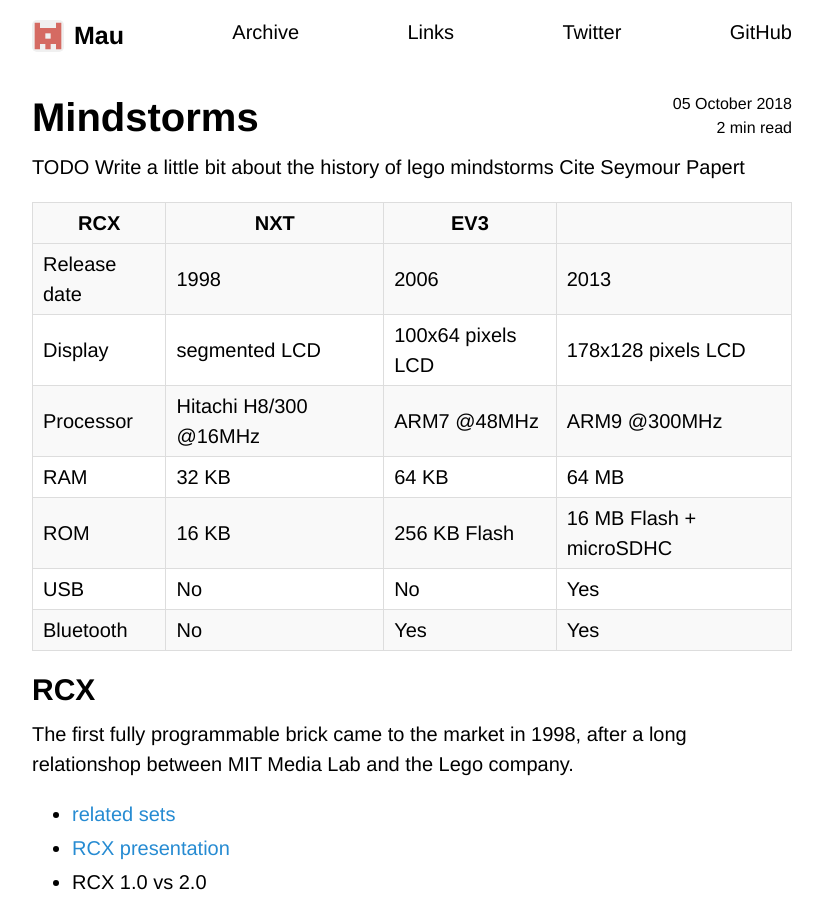
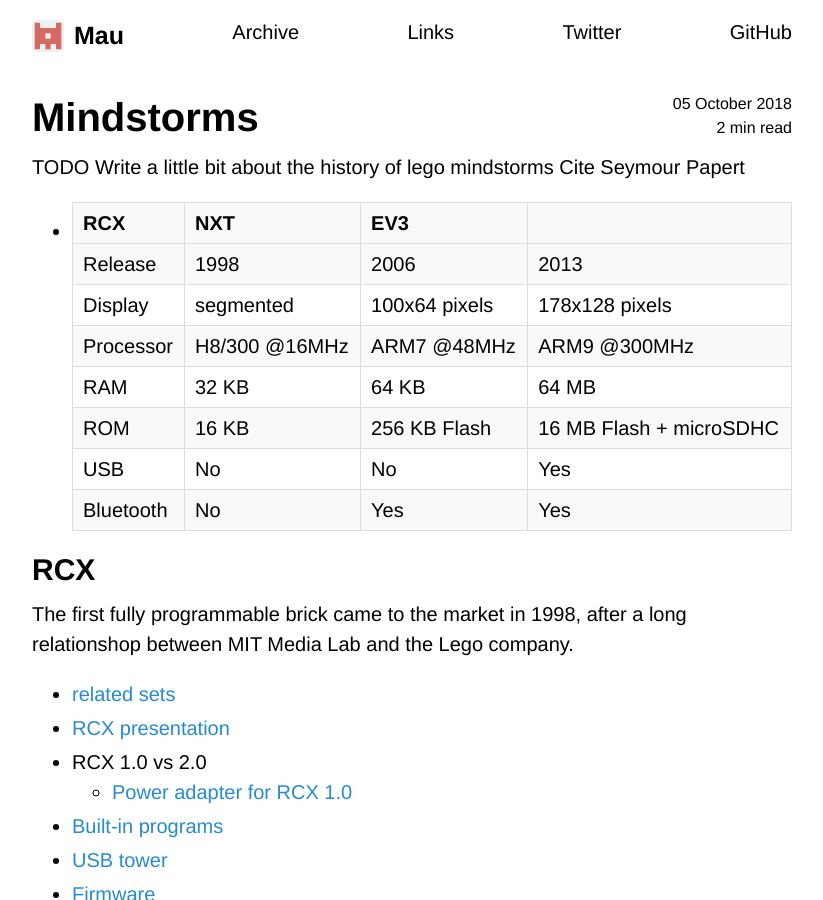
Before and after one commit to Maumagnaguagno/maumagnaguagno.github.io, a Jekyll site: the page built from mindstorms.md, in a window 1280 px wide and 900 px high. Shown: the whole window, without its empty margins (228-1051 px from the left). Built offline with Jekyll 4.4.1, drawn with Linux system fonts in a browser that asks for light colours; our own code applies the rules of GitHub Pages for plain Markdown files.

Commit message:
Still trying to fix Mindstorms table

```diff
--- a/mindstorms.md
+++ b/mindstorms.md
@@ -10,11 +10,11 @@ hidden: true
 TODO Write a little bit about the history of lego mindstorms
 Cite Seymour Papert
 
- | RCX | NXT | EV3
+ - | RCX | NXT | EV3
 --- | --- | --- | ---
-Release date | 1998 | 2006 | 2013
-Display | segmented LCD | 100x64 pixels LCD | 178x128 pixels LCD
-Processor | Hitachi H8/300 @16MHz | ARM7 @48MHz | ARM9 @300MHz
+Release | 1998 | 2006 | 2013
+Display | segmented | 100x64 pixels | 178x128 pixels
+Processor | H8/300 @16MHz | ARM7 @48MHz | ARM9 @300MHz
 RAM | 32 KB | 64 KB | 64 MB
 ROM | 16 KB | 256 KB Flash | 16 MB Flash + microSDHC
 USB | No | No | Yes
```
